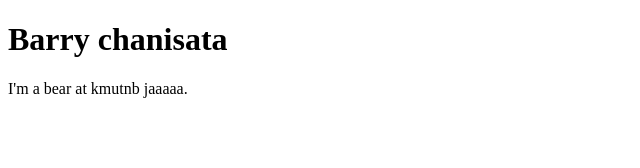
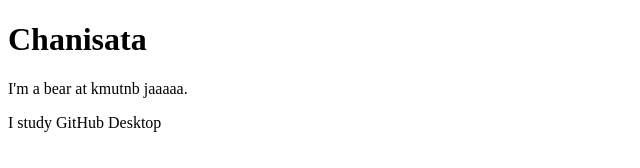
Before and after one commit to Chanisatabarry/github-desktop-67, a plain HTML site: page index.html in a window 1280 px wide. Shown: the whole page, without its empty margins (0-640 px from the left). Drawn offline with Linux system fonts and the light colour scheme.

Commit message:
Add some text
Add some text

```diff
--- a/index.html
+++ b/index.html
@@ -6,7 +6,8 @@
     <title>Proflie</title>
 </head>
 <body>
-    <h1> Barry chanisata </h1>
+    <h1> Chanisata </h1>
     <p>I'm a bear at kmutnb jaaaaa.</p>
+    <p>I study GitHub Desktop</p>
 </body>
 </html>
```
